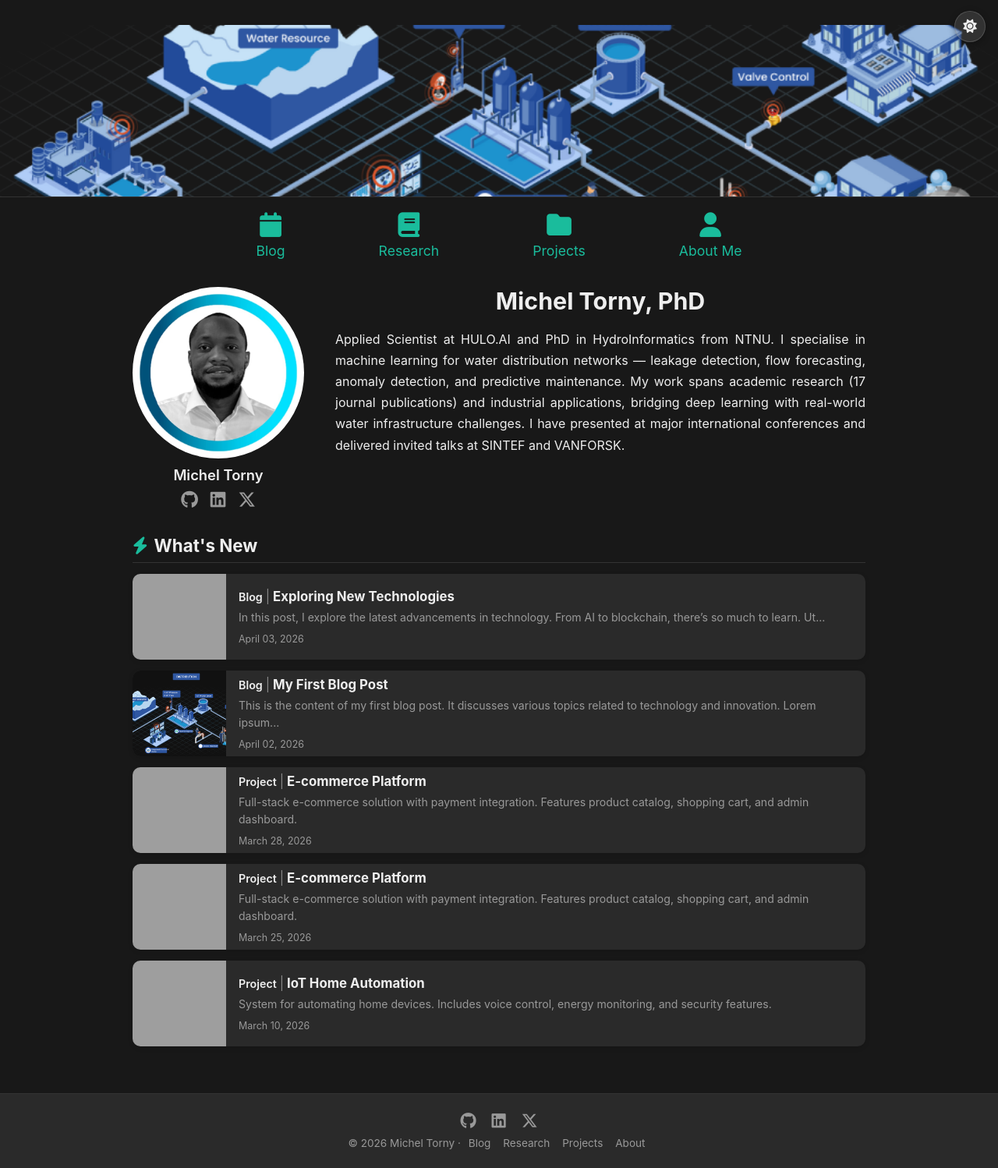
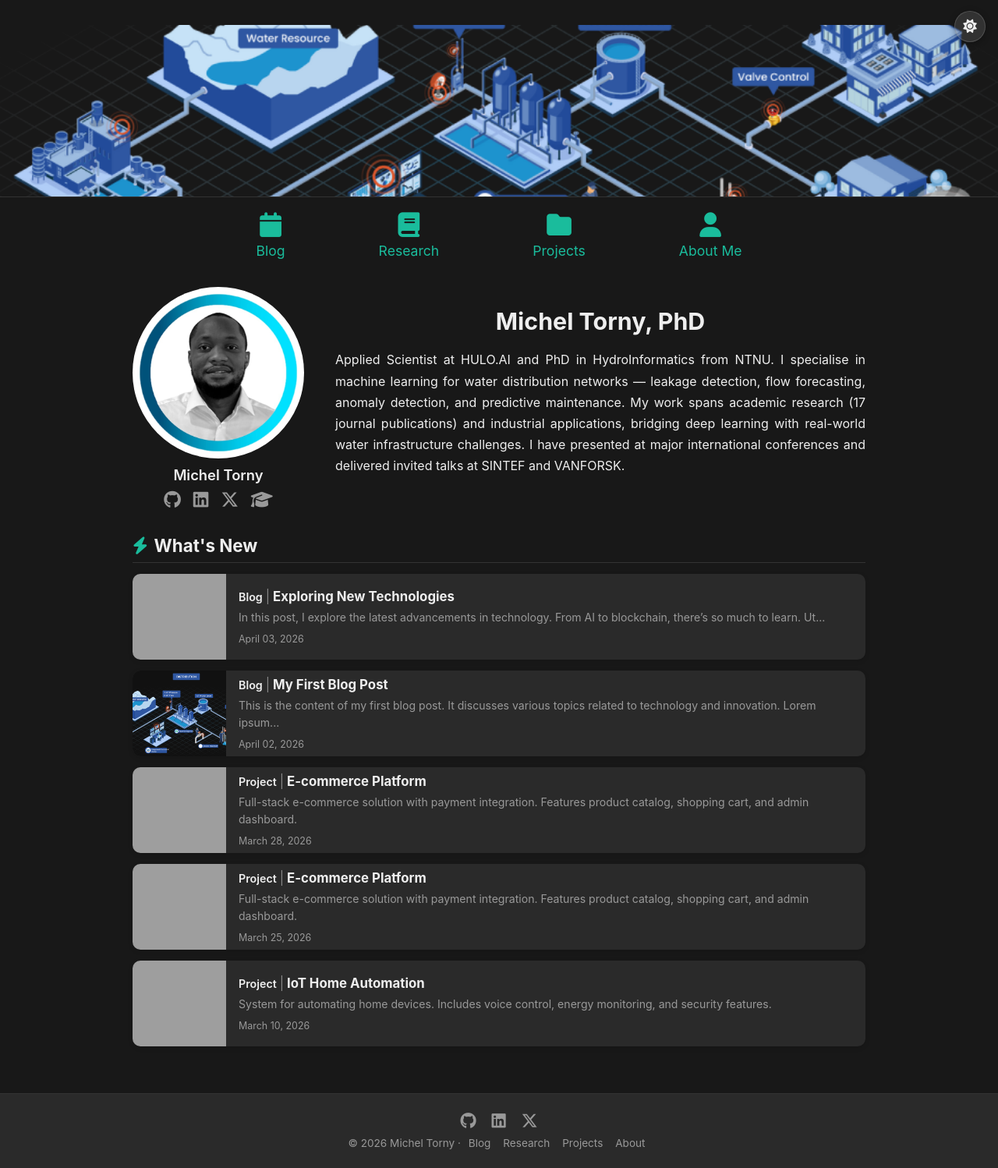
Before and after one commit to McBlaY/mcblay.github.io, a Jekyll site: the page built from index.md, in a window 1280 px wide. Shown: the whole page at 78% size. Built offline with Jekyll 4.4.1, drawn with Linux system fonts in a browser that asks for light colours; grey boxes are pictures that could not be loaded.

Commit message:
Add Google Scholar link to profile section and adjust profile text alignment

```diff
--- a/index.md
+++ b/index.md
@@ -67,9 +67,10 @@
           <a href="https://github.com/McBlaY" target="_blank" style="color:var(--muted);text-decoration:none;" title="GitHub"><i class="fab fa-github"></i></a>
           <a href="https://linkedin.com/in/hoesemicheltornyeviadzi" target="_blank" style="color:var(--muted);text-decoration:none;" title="LinkedIn"><i class="fab fa-linkedin"></i></a>
           <a href="https://x.com/tornymichel" target="_blank" style="color:var(--muted);text-decoration:none;" title="Twitter / X"><i class="fa-brands fa-x-twitter"></i></a>
+          <a href="https://scholar.google.com/citations?user=Hoese+Michel+Tornyeviadzi" target="_blank" style="color:var(--muted);text-decoration:none;" title="Google Scholar"><i class="fas fa-graduation-cap"></i></a>
         </div>
       </div>
-      <div class="profile-text">
+      <div class="profile-text" style="align-self: center;">
         <h1 style="margin:0 0 18px;font-size:1.9em;text-align:center;">Michel Torny, PhD</h1>
         <p>Applied Scientist at HULO.AI and PhD in HydroInformatics from NTNU. I specialise in machine learning for water distribution networks — leakage detection, flow forecasting, anomaly detection, and predictive maintenance. My work spans academic research (17 journal publications) and industrial applications, bridging deep learning with real-world water infrastructure challenges. I have presented at major international conferences and delivered invited talks at SINTEF and VANFORSK.</p>
       </div>
```
Also changed, not shown: 1 other file.
